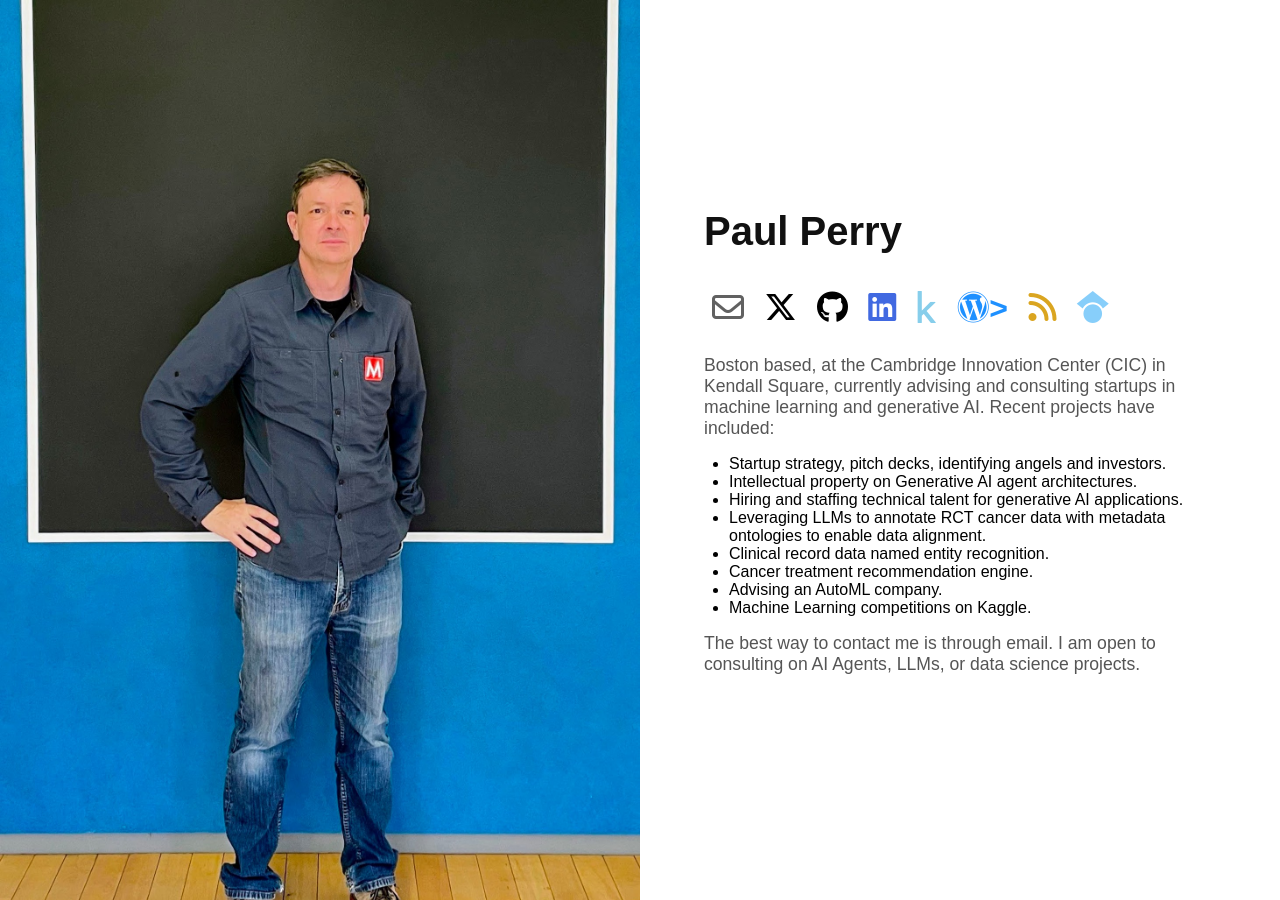
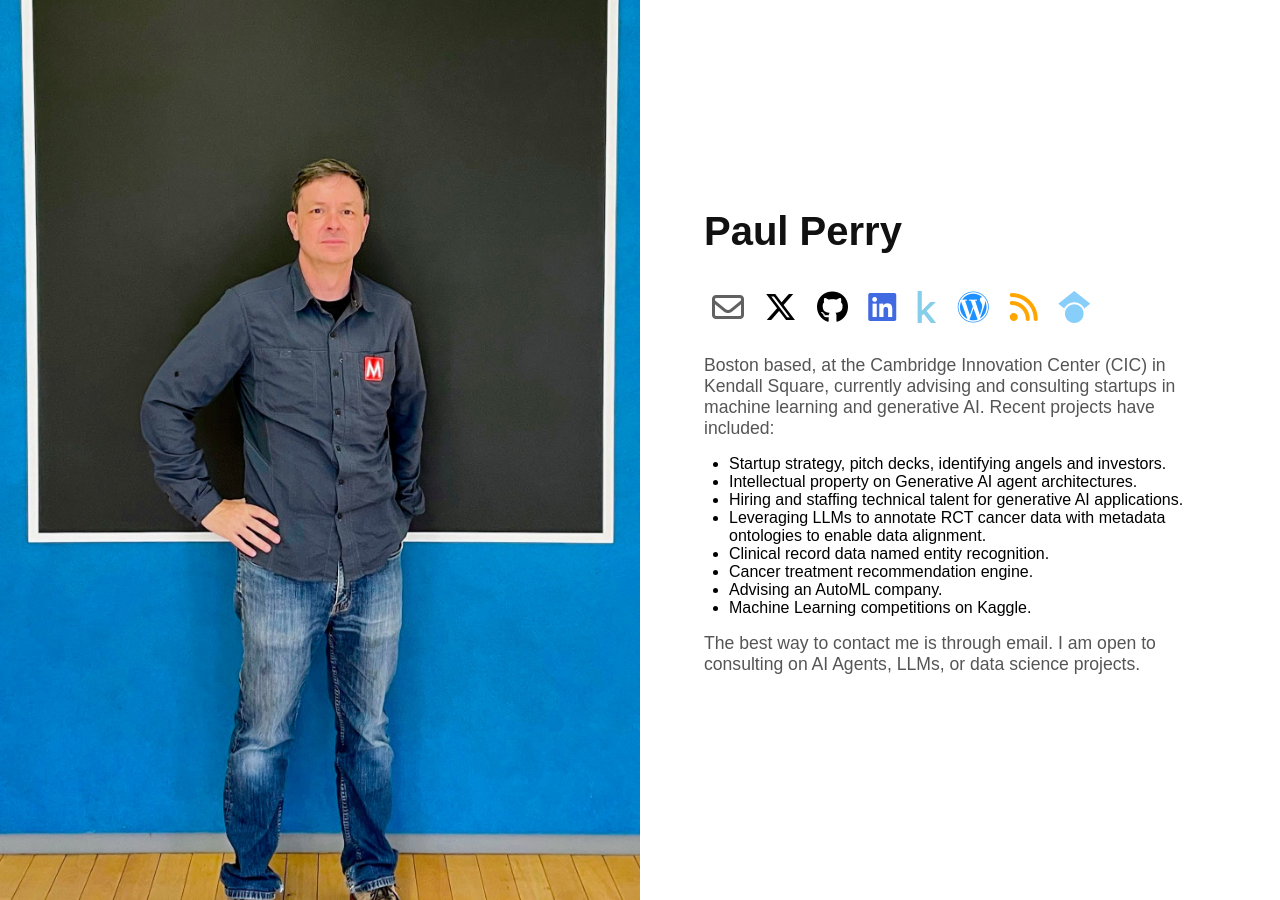
Before and after one commit to paulperry/paulperry.github.io, a Jekyll site: the page index.html, which Jekyll copies as it is, in a window 1280 px wide. Built offline with Jekyll 4.4.1, drawn with Linux system fonts in a browser that asks for light colours; nearby versions of some CDN libraries; some web fonts are replaced.

Commit message:
minor fix to icons ;

```diff
--- a/index.html
+++ b/index.html
@@ -24,8 +24,8 @@
             <a class="icon" title="GitHub" href="https://github.com/paulperry"><span style="color:black"><i class="fa-brands fa-github"></i></span></a>
             <a class="icon" title="LinkedIn" href="https://www.linkedin.com/in/paulperry"><span style="color:RoyalBlue"><i class="fa-brands fa-linkedin"></i></span></a>
 	    <a class="icon" title="Kaggle" href="https://www.kaggle.com/paulperry"><span style="color:SkyBlue"><i class="fa-brands fa-kaggle"></i></span></a>
-	    <a class="icon" title="Wordpress" href="http://blog.paulperry.net/"><span style="color:DodgerBlue"><i class="fa-brands fa-wordpress"></i>></span></a>
-	    <a class="icon" title="RSS" href="http://blog.paulperry.net/feed/"><span style="color:Goldenrod"><i class="fa-solid fa-rss"></i></span></a>
+	    <a class="icon" title="Wordpress" href="http://blog.paulperry.net/"><span style="color:DodgerBlue"><i class="fa-brands fa-wordpress"></i></span></a>
+	    <a class="icon" title="RSS" href="http://blog.paulperry.net/feed/"><span style="color:orange"><i class="fa-solid fa-rss"></i></span></a>
 	    <a class="icon" title="Google Scholar" href="https://scholar.google.com/citations?hl=en&user=hEW2X1MAAAAJ"><span style="color:LightSkyBlue"><i class="fa-brands fa-google-scholar"></i></span></a>
 	    <!-- 	  <i class="fa-brands fa-threads"></i>
 			  <i class="fa-brands fa-bluesky"></i> -->
```
